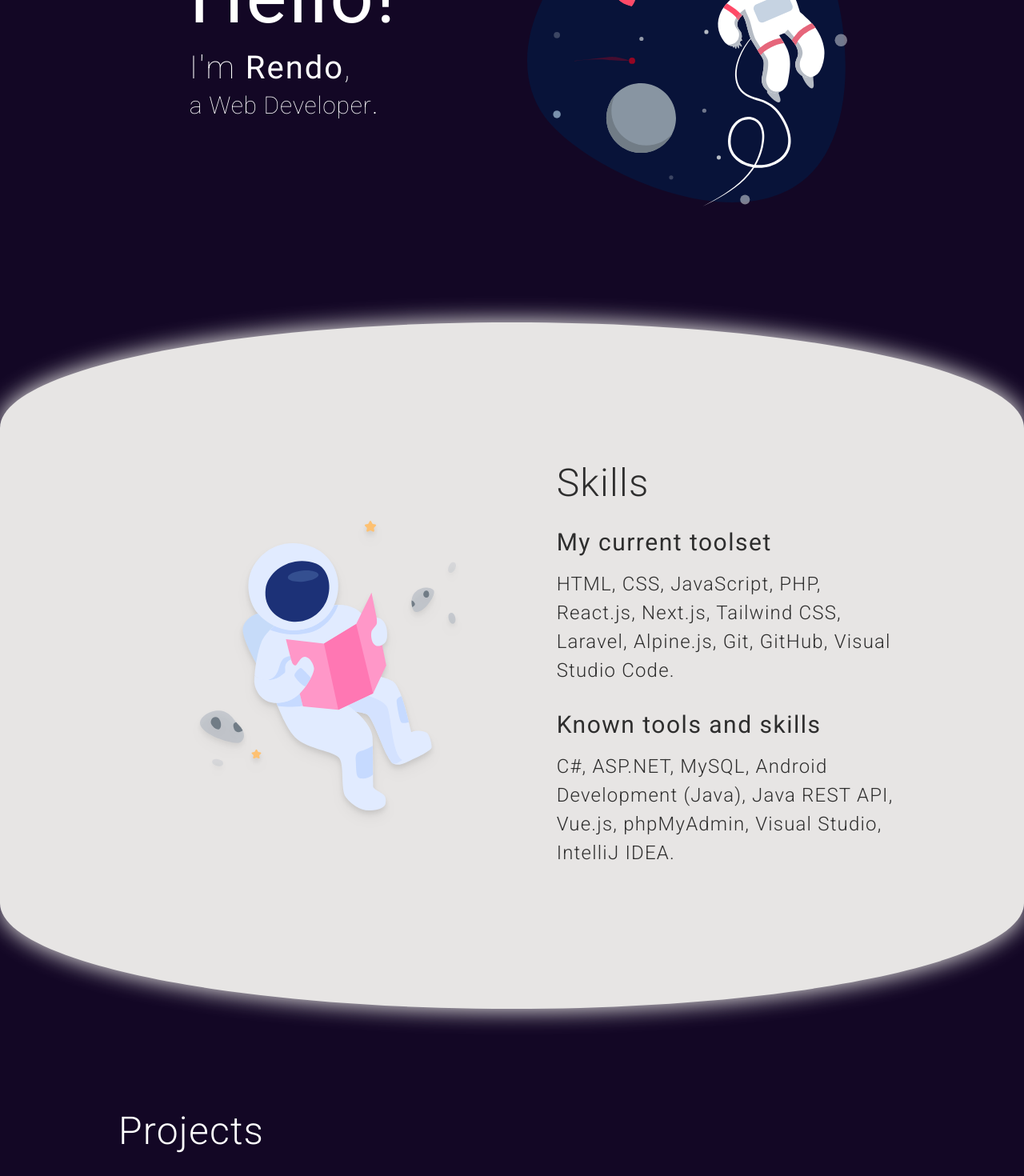
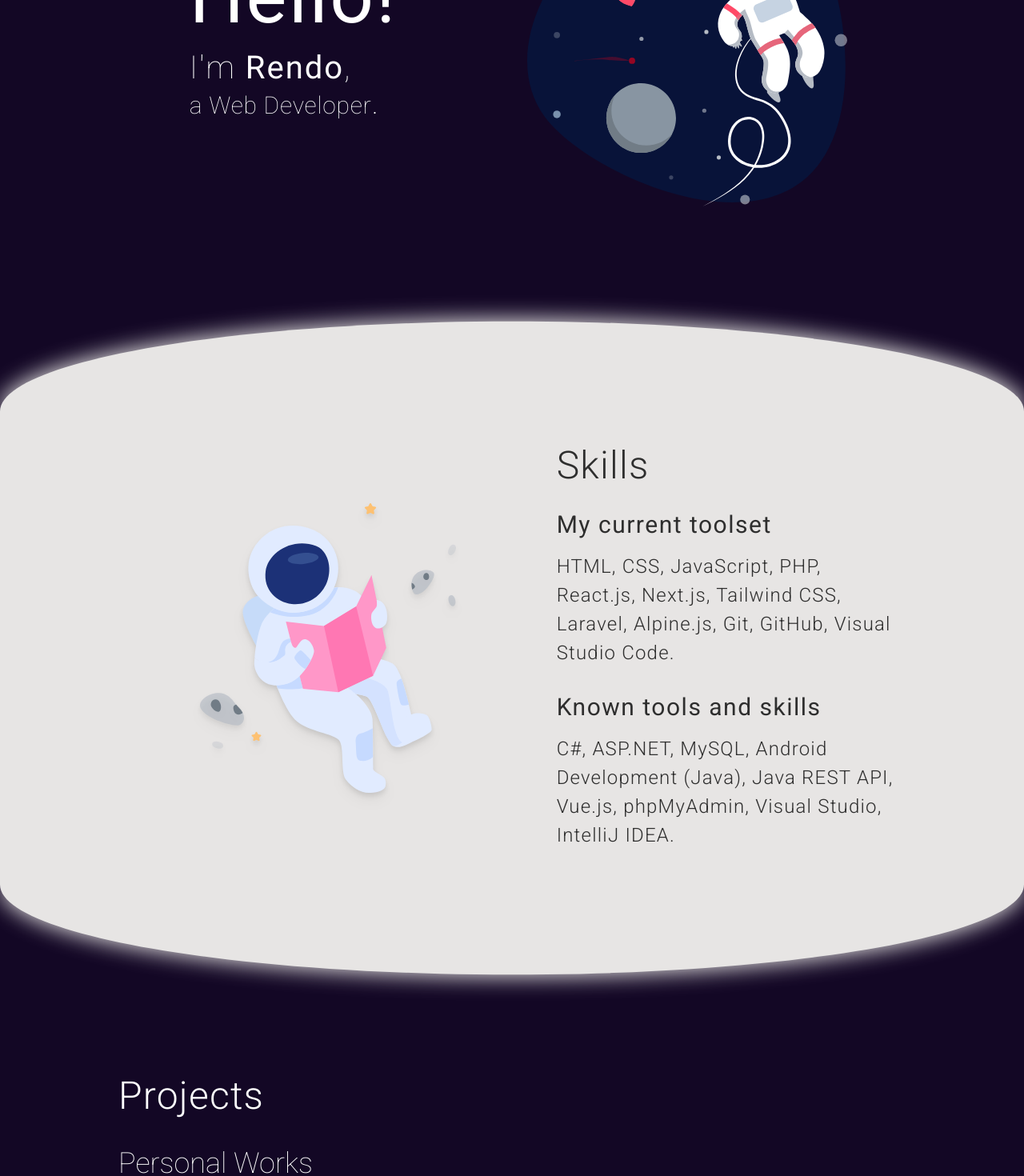
Before and after one commit to rendoruiz/rendo-homepage, a Next.js app: page / in a window 1280 px wide. Shown: the part 324-1794 px from the top of the page at 80% size. Built offline with nearby package versions, Linux system fonts and the light colour scheme; no server answers.

Commit message:
moon curve to jsx component

```diff
--- /dev/null
+++ b/components/Images/MoonCurveVector.js
@@ -0,0 +1,17 @@
+const MoonCurveVector = ({ flipped }) => (
+  <svg
+    preserveAspectRatio="none"
+    viewBox="0 0 1200 120"
+    className={
+      'w-full max-h-[10rem] moon-glow ' +
+      (flipped ? 'rotate-180' : '')
+    }
+  >
+    <path
+      d="M0 0v7.23c0 58.29 268.63 105.54 600 105.54s600-47.25 600-105.54V0z"
+      fill="#E7E5E4"
+    />
+  </svg>
+)
+
+export default MoonCurveVector;
--- a/pages/index.js
+++ b/pages/index.js
@@ -1,6 +1,7 @@
 import Head from 'next/head'
 
 import Form from '../components/Form'
+import MoonCurveVector from '../components/Images/MoonCurveVector'
 import LinkButton from '../components/LinkButton'
 import ProjectImage from '../components/ProjectImage'
 
@@ -83,12 +84,7 @@ export default function Home() {
 
           {/* moon curve */}
           <div className='self-end grid -mb-1 pt-10 overflow-hidden'>
-            <img
-              aria-hidden='true'
-              src='img/moon-curve.svg'
-              alt='top moon curve'
-              className='w-full max-h-[10rem] rotate-180 moon-glow'
-            />
+            <MoonCurveVector flipped />
           </div>
         </section>
 
@@ -131,12 +127,7 @@ export default function Home() {
         <section className='grid'>
           {/* moon curve */}
           <div className='self-end grid -mt-1 pb-10 overflow-hidden'>
-            <img
-              aria-hidden='true'
-              src='img/moon-curve.svg'
-              alt='bottom moon curve'
-              className='w-full max-h-[10rem] moon-glow'
-            />
+            <MoonCurveVector />
           </div>
 
           <div className='grid content-start mx-auto gap-6 px-5 py-12 w-full max-w-screen-lg md:gap-8 md:py-16 lg:gap-10 lg:py-20'>
```
